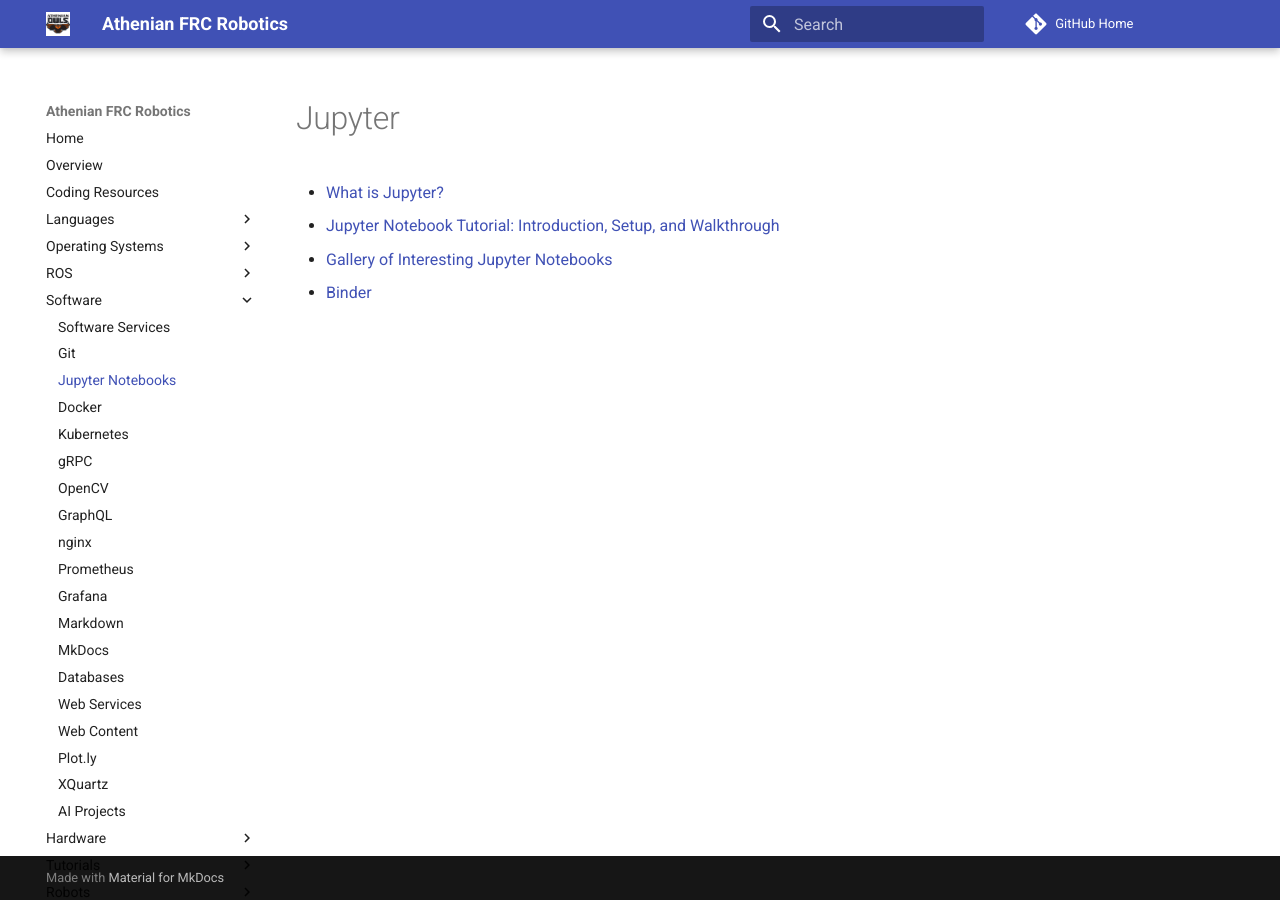
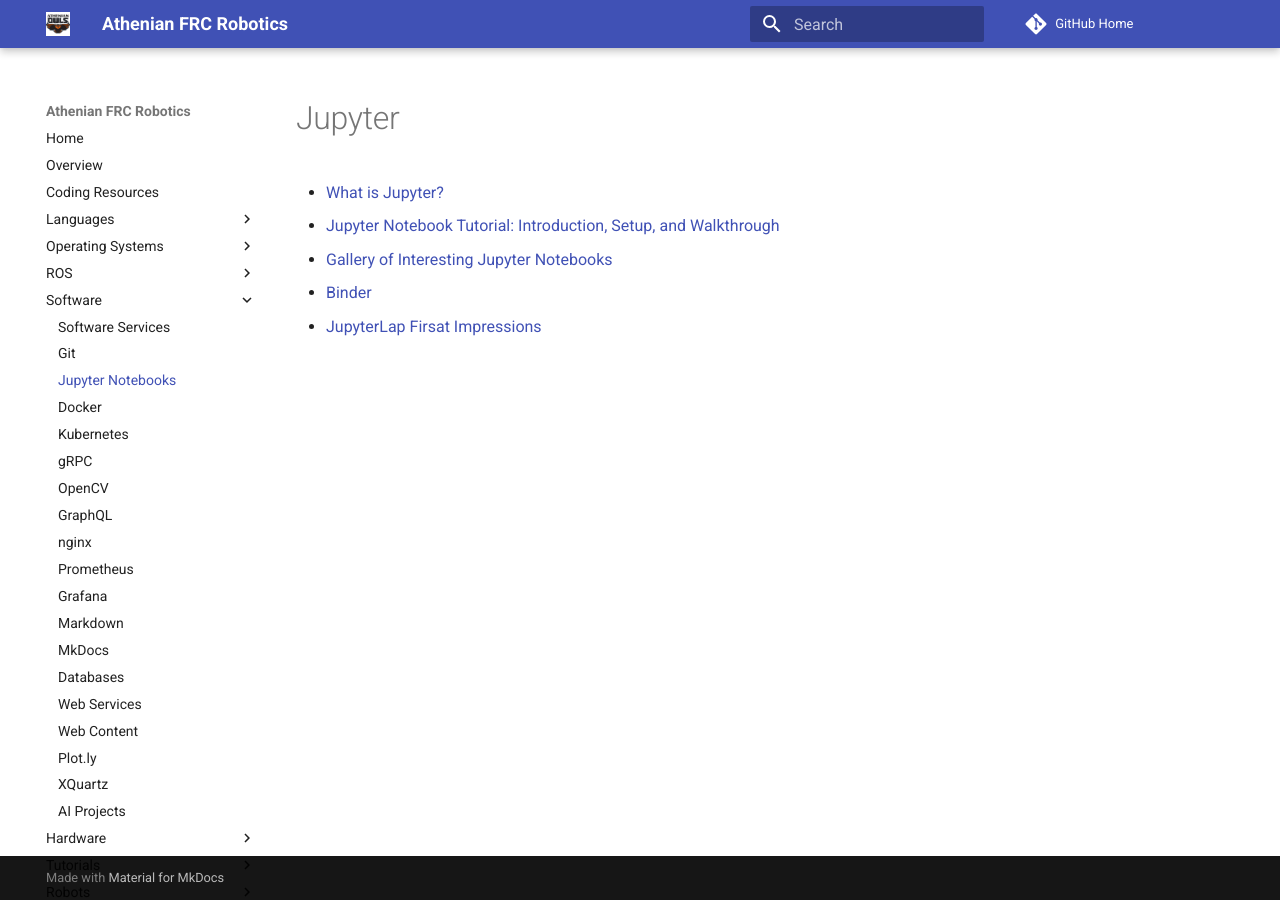
Before and after one commit to athenian-robotics/athenian-robotics-mkdocs, an MkDocs documentation site: the page built from docs/jupyter.md, in a window 1280 px wide. Built offline with MkDocs 1.6.1 and Material for MkDocs 9.7.7, drawn with Linux system fonts in a browser that asks for light colours; comment, search, counter and statistics services are not loaded.

Commit message:
Update docs

```diff
--- a/docs/jupyter.md
+++ b/docs/jupyter.md
@@ -4,3 +4,4 @@
 * [Jupyter Notebook Tutorial: Introduction, Setup, and Walkthrough](https://www.youtube.com/watch?v=HW29067qVWk)
 * [Gallery of Interesting Jupyter Notebooks](https://github.com/jupyter/jupyter/wiki/A-gallery-of-interesting-Jupyter-Notebooks)
 * [Binder](https://mybinder.org)
+* [JupyterLap Firsat Impressions](https://medium.com/@brianray_7981/jupyterlab-first-impressions-e6d70d8a175d)
```
